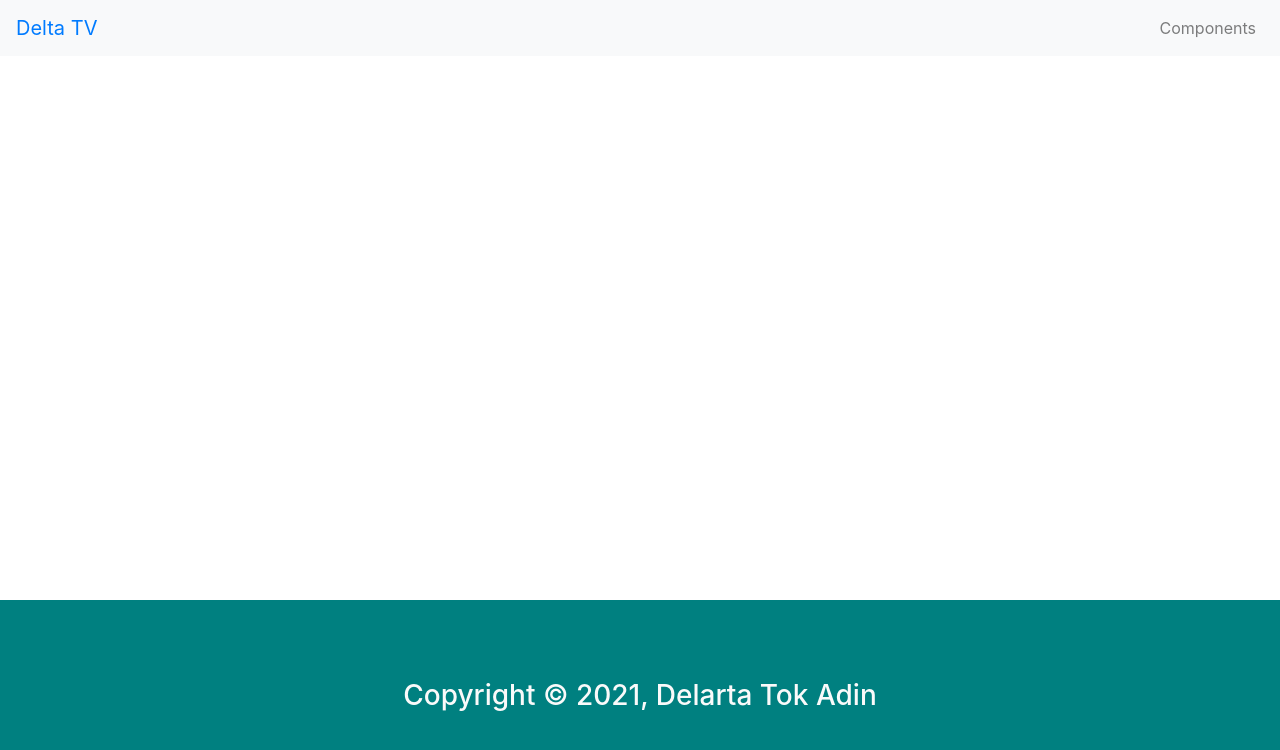
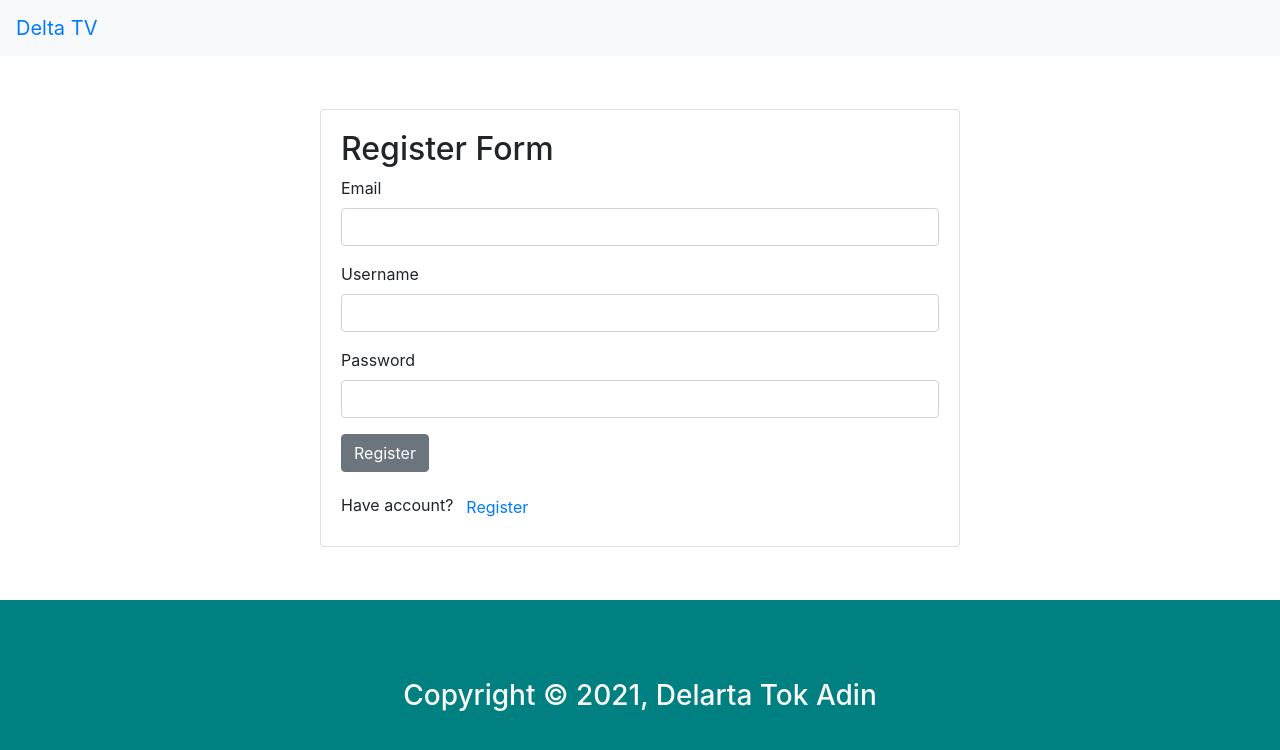
Before and after one commit to delarta/react-basic, a React (Create React App) app: page /register in a window 1280 px wide. Shown: the top 750 px of the page. Built offline with nearby package versions, Linux system fonts and the light colour scheme.

Commit message:
add login, register and logout function

```diff
--- a/src/App.js
+++ b/src/App.js
@@ -4,7 +4,8 @@ import { BrowserRouter, Route, Switch } from "react-router-dom";
 
 import HomePage from "./pages/HomePage";
 import DetailPage from "./pages/DetailPage";
-import Login from "./pages/Login"
+import Login from "./pages/Login";
+import Register from "./pages/Register";
 
 import Navbar from "./components/NavBar";
 import Footer from "./components/Footer";
@@ -18,6 +19,7 @@ class App extends Component {
           <div className="main-container">
             <Switch>
               <Route exact path="/login" component={Login} />
+              <Route exact path="/register" component={Register} />
 
               <Route exact path="/" component={HomePage} />
               <Route exact path="/detail/:id" component={DetailPage} />
--- a/src/components/Navbar.js
+++ b/src/components/Navbar.js
@@ -1,4 +1,4 @@
-import React, { useState } from 'react';
+import React, { useState, useEffect } from "react";
 import {
   Collapse,
   Navbar,
@@ -7,30 +7,65 @@ import {
   Nav,
   NavItem,
   NavLink,
-} from 'reactstrap';
+  Button,
+} from "reactstrap";
 
-import {Link} from "react-router-dom"
+import { Link } from "react-router-dom";
 
-const Example = (props) => {
+import { logoutUser } from "../redux/actions/auth";
+
+import { connect } from "react-redux";
+
+import { useLocation } from "react-router-dom";
+
+const NavbarComponent = (props) => {
   const [isOpen, setIsOpen] = useState(false);
 
   const toggle = () => setIsOpen(!isOpen);
 
+  const handleLogout = () => {
+    props.logoutUser();
+  };
+
+  const location = useLocation();
+
+  useEffect(() => {
+    console.log(location);
+  }, [location]);
+
   return (
     <div>
       <Navbar color="light" light expand="md">
-        <NavbarBrand> <Link to="/">Delta TV</Link></NavbarBrand>
+        <NavbarBrand>
+          <Link to="/">Delta TV</Link>
+        </NavbarBrand>
         <NavbarToggler onClick={toggle} />
         <Collapse isOpen={isOpen} navbar>
           <Nav className="ml-auto" navbar>
             <NavItem>
-              <NavLink href="/components/">Components</NavLink>
+              {props.token && (
+                <Button color="danger" onClick={handleLogout}>
+                  Logout
+                </Button>
+              )}
             </NavItem>
           </Nav>
         </Collapse>
       </Navbar>
     </div>
   );
+};
+
+const mapStateToProps = state => {
+  return {
+    token: state.token
+  }
 }
 
-export default Example;
+const mapDispatchToProps = (dispatch) => {
+  return {
+    logoutUser: () => dispatch(logoutUser()),
+  };
+};
+
+export default connect(mapStateToProps, mapDispatchToProps)(NavbarComponent);
--- a/src/pages/HomePage.js
+++ b/src/pages/HomePage.js
@@ -32,6 +32,12 @@ function HomePage(props) {
     setGenreId(id);
     props.getMoviesByGenreId(id);
   };
+
+  useEffect(() => {
+    if(!props.token){
+      props.history.push("login")
+    }
+  }, [props])
 
   return (
     <div>
@@ -139,6 +145,7 @@ const mapStateToProps = (state) => {
   return {
     movies: state.movies,
     genres: state.genres,
+    token: state.token
   };
 };
 
--- a/src/pages/Login.js
+++ b/src/pages/Login.js
@@ -1,4 +1,4 @@
-import React, { useState } from "react";
+import React, { useState, useEffect } from "react";
 
 import {
   Card,
@@ -25,6 +25,12 @@ function Login(props) {
     props.loginUser(username, password);
   };
 
+  useEffect(() => {
+    if (props.token) {
+      props.history.push("/");
+    }
+  }, [props]);
+
   return (
     <Container id="login">
       <Card>
@@ -49,11 +55,23 @@ function Login(props) {
             </FormGroup>
             <Button>Login</Button>
           </Form>
+          <div className="mt-3">
+            Doesn't have account?{" "}
+            <Button color="link" onClick={() => props.history.push("/register")}>
+              Register
+            </Button>
+          </div>
         </CardBody>
       </Card>
     </Container>
   );
 }
+
+const mapStateToProps = (state) => {
+  return {
+    token: state.token,
+  };
+};
 
 const mapDispatchToProps = (dispatch) => {
   return {
@@ -61,4 +79,4 @@ const mapDispatchToProps = (dispatch) => {
   };
 };
 
-export default connect(null, mapDispatchToProps)(Login);
+export default connect(mapStateToProps, mapDispatchToProps)(Login);
--- a/src/pages/Register.js
+++ b/src/pages/Register.js
@@ -0,0 +1,87 @@
+import React, { useState, useEffect } from "react";
+
+import {
+  Card,
+  CardBody,
+  Form,
+  FormGroup,
+  Input,
+  Label,
+  Button,
+  Container,
+} from "reactstrap";
+
+import { connect } from "react-redux";
+import { registerUser } from "../redux/actions/auth";
+
+function Register(props) {
+  const [username, setUsername] = useState("");
+  const [password, setPassword] = useState("");
+  const [email, setEmail] = useState("");
+
+  const handleSubmit = (e) => {
+    e.preventDefault();
+    console.log(username, password, email);
+
+    props.registerUser(username, password, email);
+
+    props.history.push("/login")
+  };
+
+  return (
+    <Container id="login">
+      <Card>
+        <CardBody>
+          <h2>Register Form</h2>
+          <Form onSubmit={handleSubmit}>
+            <FormGroup>
+              <Label>Email</Label>
+              <Input
+                type="email"
+                onChange={(e) => setEmail(e.target.value)}
+                value={email}
+              />
+            </FormGroup>
+            <FormGroup>
+              <Label>Username</Label>
+              <Input
+                type="text"
+                onChange={(e) => setUsername(e.target.value)}
+                value={username}
+              />
+            </FormGroup>
+            <FormGroup>
+              <Label>Password</Label>
+              <Input
+                type="password"
+                onChange={(e) => setPassword(e.target.value)}
+                value={password}
+              />
+            </FormGroup>
+            <Button>Register</Button>
+          </Form>
+          <div className="mt-3">
+            Have account?
+            <Button color="link" onClick={() => props.history.push("/login")}>
+              Register
+            </Button>
+          </div>
+        </CardBody>
+      </Card>
+    </Container>
+  );
+}
+
+const mapStateToProps = (state) => {
+  return {
+    token: state.token,
+  };
+};
+
+const mapDispatchToProps = (dispatch) => {
+  return {
+    registerUser: (username, password, email) => dispatch(registerUser(username, password, email)),
+  };
+};
+
+export default connect(mapStateToProps, mapDispatchToProps)(Register);
--- a/src/redux/actions/auth.js
+++ b/src/redux/actions/auth.js
@@ -1,15 +1,41 @@
-import axios from "axios"
+import axios from "axios";
 
-let BASE_URL = "https://team-c.herokuapp.com/"
+let BASE_URL = "https://bbm-warehouse.herokuapp.com/";
 
 export const loginUser = (username, password) => {
-  return dispatch => {
-    return axios.post(`${BASE_URL}login`, {
-      username,
-      password
-    }).then(response => {
-      localStorage.setItem('access_token', response.data.data)
-      dispatch({type: "LOGIN_SUCCESS", payload: response.data.data})
-    })
-  }
-}
+  return (dispatch) => {
+    return axios
+      .post(`${BASE_URL}login`, {
+        username,
+        password,
+      })
+      .then((response) => {
+        console.log(response);
+        localStorage.setItem("access_token", response.data.data.token);
+        dispatch({ type: "LOGIN_SUCCESS", payload: response.data.data.token });
+      });
+  };
+};
+
+export const registerUser = (username, password, email) => {
+  return (dispatch) => {
+    return axios
+      .post(`${BASE_URL}register`, {
+        username,
+        password,
+        email
+      })
+      .then((response) => {
+        console.log(response);
+        dispatch({ type: "REGISTER_SUCCESS", payload: response.data.data.token });
+      });
+  };
+};
+
+
+export const logoutUser = () => {
+  return (dispatch) => {
+    localStorage.removeItem("access_token");
+    dispatch({ type: "LOGOUT_SUCCESS" });
+  };
+};
--- a/src/redux/reducers/rootReducer.js
+++ b/src/redux/reducers/rootReducer.js
@@ -9,6 +9,15 @@ const initialState = {
 const rootReducer = (state = initialState, action) => {
   const { type, payload } = action;
   switch (type) {
+    case "LOGOUT_SUCCESS":
+      return {
+        ...state,
+        token: "",
+      };
+    case "REGISTER_SUCCESS":
+      return {
+        ...state,
+      };
     case "LOGIN_SUCCESS":
       return {
         ...state,
```
